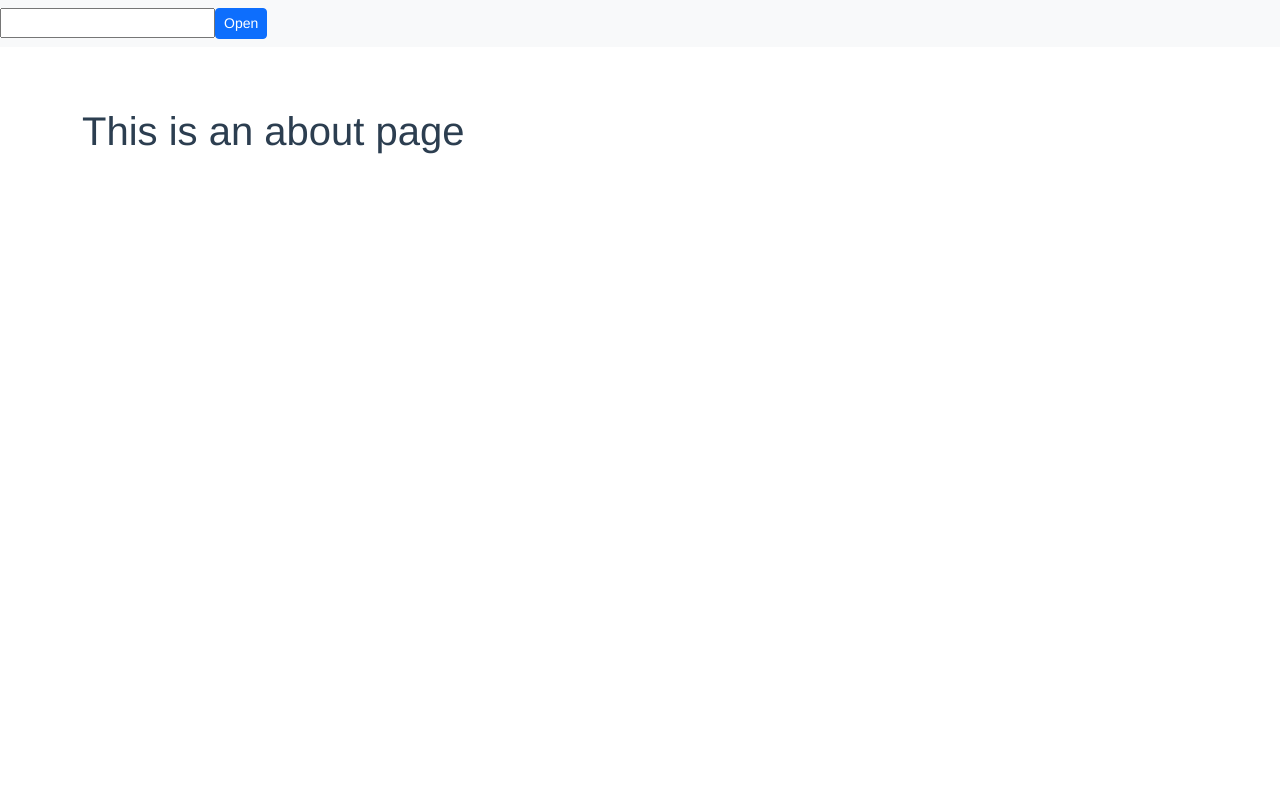
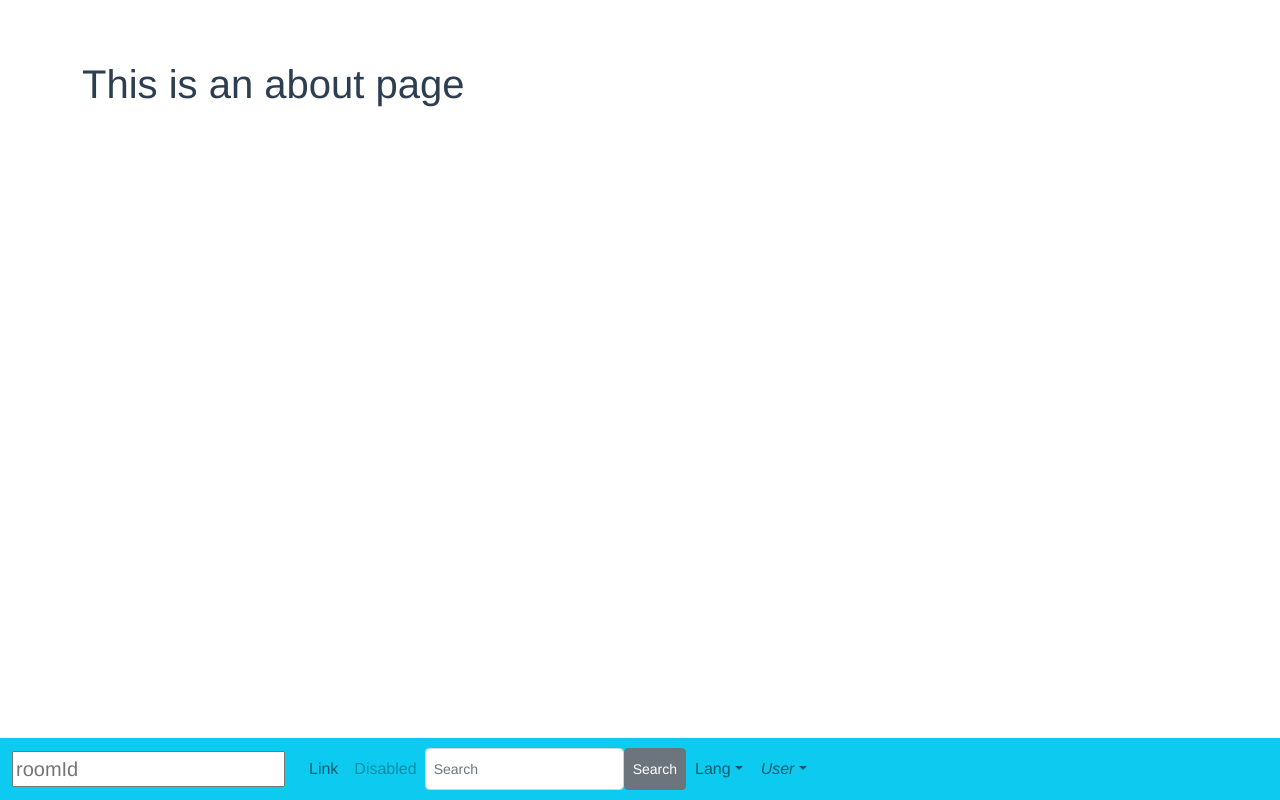
Before and after one commit to scenaristeur/noosmilk, a Vue app: page /about in a window 1280 px wide. Built offline with nearby package versions, Linux system fonts and the light colour scheme.

Commit message:
bootstrap vue3

```diff
--- a/package.json
+++ b/package.json
@@ -27,6 +27,7 @@
     "@milkdown/theme-nord": "^6.4.1",
     "@popperjs/core": "^2.11.6",
     "bootstrap": "^5.2.1",
+    "bootstrap-vue-3": "^0.3.5",
     "core-js": "^3.8.3",
     "register-service-worker": "^1.7.2",
     "vue": "^3.2.13",
--- a/src/App.vue
+++ b/src/App.vue
@@ -5,7 +5,7 @@
 </nav> -->
 <div>
   <NavBar />
-  <div style="margin-top: 60px;" class="container">
+  <div style="margin-top: 60px;margin-bottom: 60px;" class="container">
     <router-view/>
   </div>
 </div>
--- a/src/main.js
+++ b/src/main.js
@@ -5,6 +5,15 @@ import App from './App.vue'
 import './registerServiceWorker'
 import router from './router'
 import store from './store'
+
+import BootstrapVue3 from 'bootstrap-vue-3'
+
+// Optional, since every component import their Bootstrap functionality
+// the following line is not necessary
+// import 'bootstrap'
+
+import 'bootstrap/dist/css/bootstrap.css'
+import 'bootstrap-vue-3/dist/bootstrap-vue-3.css'
 
 // import { MdButton, MdInput /*MdContent, MdTabs*/ } from 'vue-material/dist/components'
 // import 'vue-material/dist/vue-material.min.css'
@@ -17,7 +26,7 @@ import store from './store'
 // import { BootstrapVue, IconsPlugin } from 'bootstrap-vue'
 //
 // // Import Bootstrap and BootstrapVue CSS files (order is important)
-import 'bootstrap/dist/css/bootstrap.css'
+// import 'bootstrap/dist/css/bootstrap.css'
 // import 'bootstrap-vue/dist/bootstrap-vue.css'
 // import /** as bootstrap from*/ 'bootstrap'
 
@@ -32,6 +41,7 @@ import 'bootstrap/dist/css/bootstrap.css'
 createApp(App)
 .use(store)
 .use(router)
+.use(BootstrapVue3)
 // // Make BootstrapVue available throughout your project
 // .use(BootstrapVue)
 // // Optionally install the BootstrapVue icon components plugin
--- a/src/views/MilkEditor.vue
+++ b/src/views/MilkEditor.vue
@@ -2,7 +2,7 @@
   <div class="container fluid">
     roomId : {{roomId}}
     <!-- {{ ready}} -->
-    <div ref="editor" v-if="roomId.length > 0"></div>
+    <div ref="editor" class="editor" v-if="roomId.length > 0"></div>
     {{ user }}
   </div>
 </template>
@@ -34,7 +34,7 @@ export default {
   name: 'MilkEditor',
   data(){
     return{
-      default: "# Welcome to the Noosphere \n1. Open a room\n 2. click to edit",
+      default: "### Welcome to the Noosphere \n1. Open a room\n 2. click to edit",
       rootDoc: null,
       user: null
       // ready: false
@@ -216,10 +216,13 @@ export default {
 <style lang="css">
 .milkdown-menu {
   position:fixed;
-  top:60px;
+  top:0px;
   right:0;
   left:0;
   /* bottom: 0px; */
-  z-index:1040
+  z-index:1
+}
+.editor {
+  margin-bottom: 100px;
 }
 </style>
--- a/src/views/NavBar.vue
+++ b/src/views/NavBar.vue
@@ -1,37 +1,43 @@
 <template>
 
-  <nav class="navbar navbar-expand-lg navbar-light bg-light">
-    <!-- <a class="navbar-brand" href="#">Navbar</a> -->
-        <RoomManager />
-    <button class="navbar-toggler" type="button" data-toggle="collapse" data-target="#navbarNavDropdown" aria-controls="navbarNavDropdown" aria-expanded="false" aria-label="Toggle navigation">
-      <span class="navbar-toggler-icon"></span>
-    </button>
-    <div class="collapse navbar-collapse" id="navbarNavDropdown">
-      <ul class="navbar-nav">
-        <!-- <li class="nav-item active">
-          <a class="nav-link" href="#">Home <span class="sr-only">(current)</span></a>
-        </li>
-        <li class="nav-item">
-          <a class="nav-link" href="#">Features</a>
-        </li>
-        <li class="nav-item">
-          <a class="nav-link" href="#">Pricing</a>
-        </li> -->
-        <!-- <li class="nav-item dropdown">
-          <div class="dropdown">
-        <button class="btn btn-secondary dropdown-toggle" type="button" data-bs-toggle="dropdown" aria-expanded="false">
-          Dropdown button
-        </button>
-        <ul class="dropdown-menu">
-          <li><a class="dropdown-item" href="#">Action</a></li>
-          <li><a class="dropdown-item" href="#">Another action</a></li>
-          <li><a class="dropdown-item" href="#">Something else here</a></li>
-        </ul>
-      </div>
-        </li> -->
-      </ul>
-    </div>
-  </nav>
+  <b-navbar class="nav-bar" fixed="bottom" toggleable="lg" type="dark" variant="info">
+    <b-navbar-brand href="#">
+      <RoomManager />
+      <!-- NavBar -->
+    </b-navbar-brand>
+    <b-navbar-toggle target="nav-collapse" size="sm"></b-navbar-toggle>
+
+    <b-collapse id="nav-collapse" is-nav>
+      <b-navbar-nav>
+        <b-nav-item href="#">Link</b-nav-item>
+        <b-nav-item href="#" disabled>Disabled</b-nav-item>
+      </b-navbar-nav>
+
+      <!-- Right aligned nav items -->
+      <b-navbar-nav class="ml-auto">
+        <b-nav-form>
+          <b-form-input size="sm" class="mr-sm-2" placeholder="Search"></b-form-input>
+          <b-button size="sm" class="my-2 my-sm-0" type="submit">Search</b-button>
+        </b-nav-form>
+
+        <b-nav-item-dropdown text="Lang" right>
+          <b-dropdown-item href="#">EN</b-dropdown-item>
+          <b-dropdown-item href="#">ES</b-dropdown-item>
+          <b-dropdown-item href="#">RU</b-dropdown-item>
+          <b-dropdown-item href="#">FA</b-dropdown-item>
+        </b-nav-item-dropdown>
+
+        <b-nav-item-dropdown right>
+          <!-- Using 'button-content' slot -->
+          <template #button-content>
+            <em>User</em>
+          </template>
+          <b-dropdown-item href="#">Profile</b-dropdown-item>
+          <b-dropdown-item href="#">Sign Out</b-dropdown-item>
+        </b-nav-item-dropdown>
+      </b-navbar-nav>
+    </b-collapse>
+  </b-navbar>
 
 
 </template>
@@ -51,6 +57,6 @@ export default {
 
 <style lang="css" scoped>
 .nav-bar {
-
+z-index: 2;
 }
 </style>
--- a/src/views/RoomManager.vue
+++ b/src/views/RoomManager.vue
@@ -1,7 +1,7 @@
 <template>
   <div class="">
-    <input v-model="roomId" placehoder="roomId" @keyup.enter="changeRoom" type="search"/>
-    <button class="btn btn-primary btn-sm" @click="changeRoom">Open</button>
+    <input v-model="roomId" placeholder="roomId" @keyup.enter="changeRoom" size="sm" type="search"/>
+    <!-- <button class="btn btn-primary btn-sm" @click="changeRoom">Open</button> -->
 
 
     <!-- <md-field>
```
Also changed, not shown: 36 other files (tests, documents, lock files or other folders).
